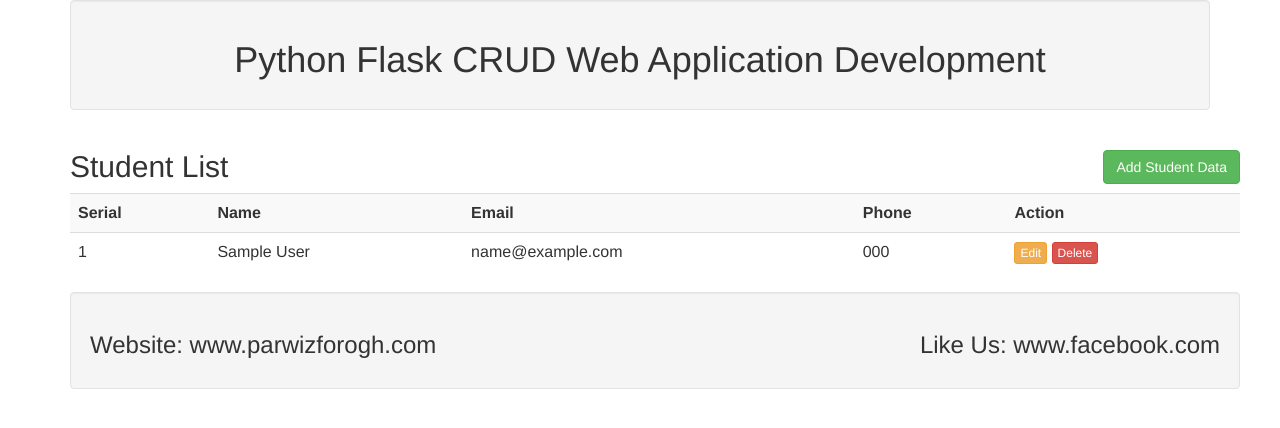
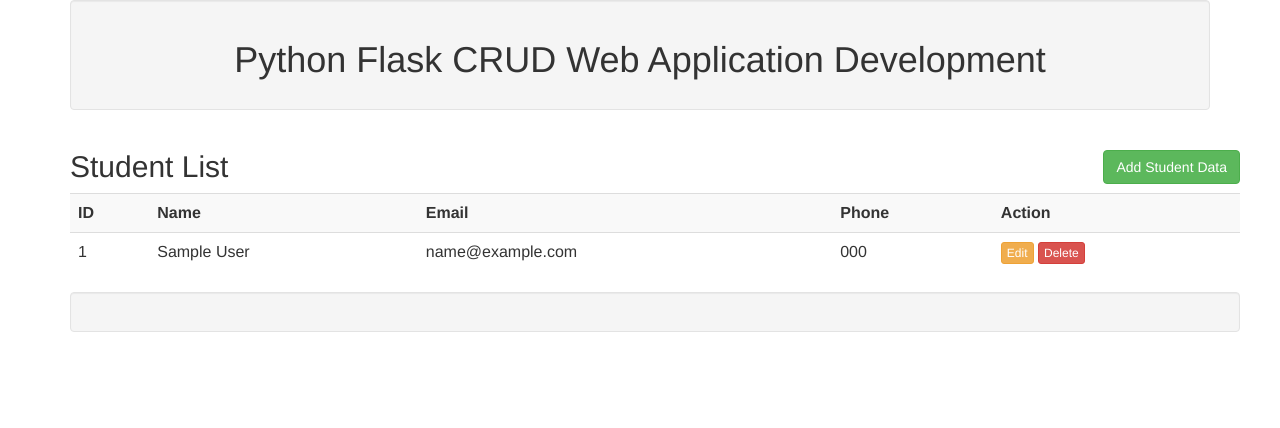
Before and after one commit to avhitigegit/flask_sample_crud, a Flask app: page / in a window 1280 px wide. Shown: the top 428 px of the page. Run offline with Flask 3, Linux system fonts and the light colour scheme; tables that the repository leaves empty or names only in its code hold one stand-in row (values such as "Sample post"); some libraries are stand-ins or nearby versions.

Commit message:
Finished the modifications

```diff
--- a/app.py
+++ b/app.py
@@ -1,5 +1,4 @@
 from flask import Flask, render_template, request, redirect, url_for, flash
-# from flask_mysqldb import MySQL
 from flask_mysqldb import MySQL
 
 
@@ -12,8 +11,6 @@
 app.config['MYSQL_DB'] = 'crud'
 
 mysql = MySQL(app)
-
-
 
 @app.route('/')
 def Index():
--- a/templates/footer.html
+++ b/templates/footer.html
@@ -1,10 +1,10 @@
 
      <div class="well">
 
-        <h3>Website: www.parwizforogh.com
+<!--        <h3>Website: www.facebook.com-->
 
-            <span class="pull-right">Like Us: www.facebook.com</span>
+<!--            <span class="pull-right">Like Us: www.facebook.com</span>-->
 
-        </h3>
+<!--        </h3>-->
 
     </div>
--- a/templates/index2.html
+++ b/templates/index2.html
@@ -47,7 +47,7 @@
 
 
                 <tr>
-              <th>Serial</th>
+              <th>ID</th>
               <th>Name</th>
               <th>Email</th>
               <th>Phone</th>
```
